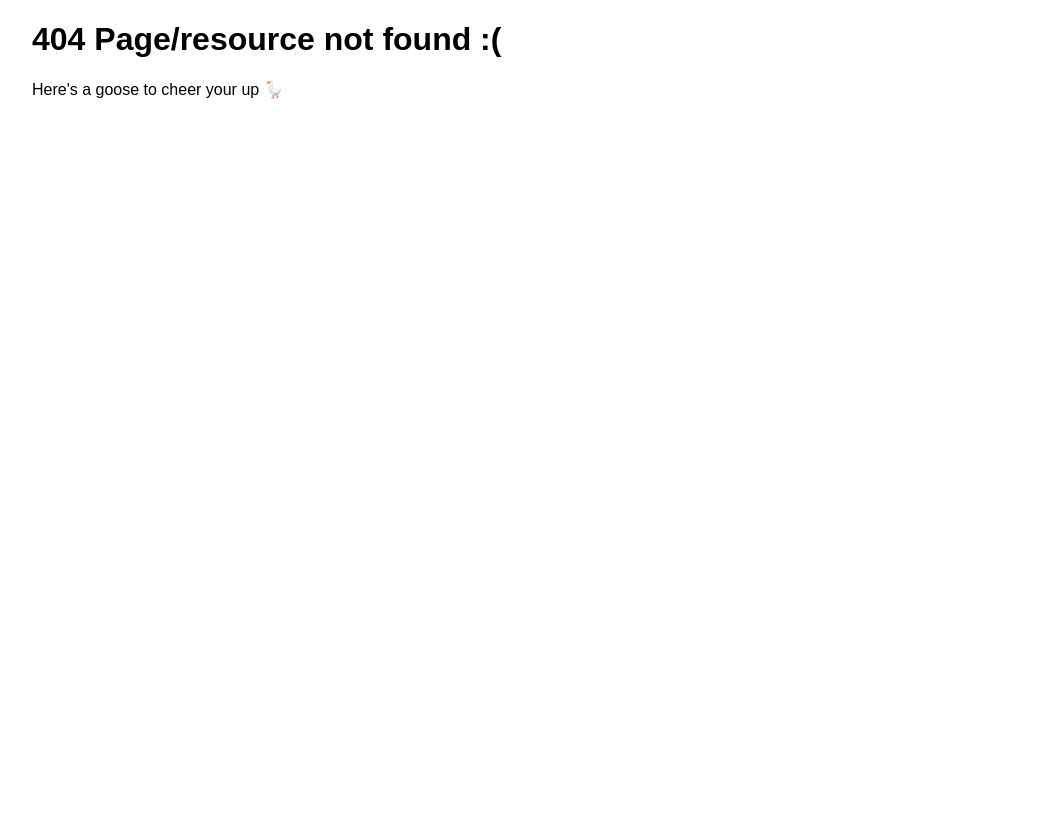
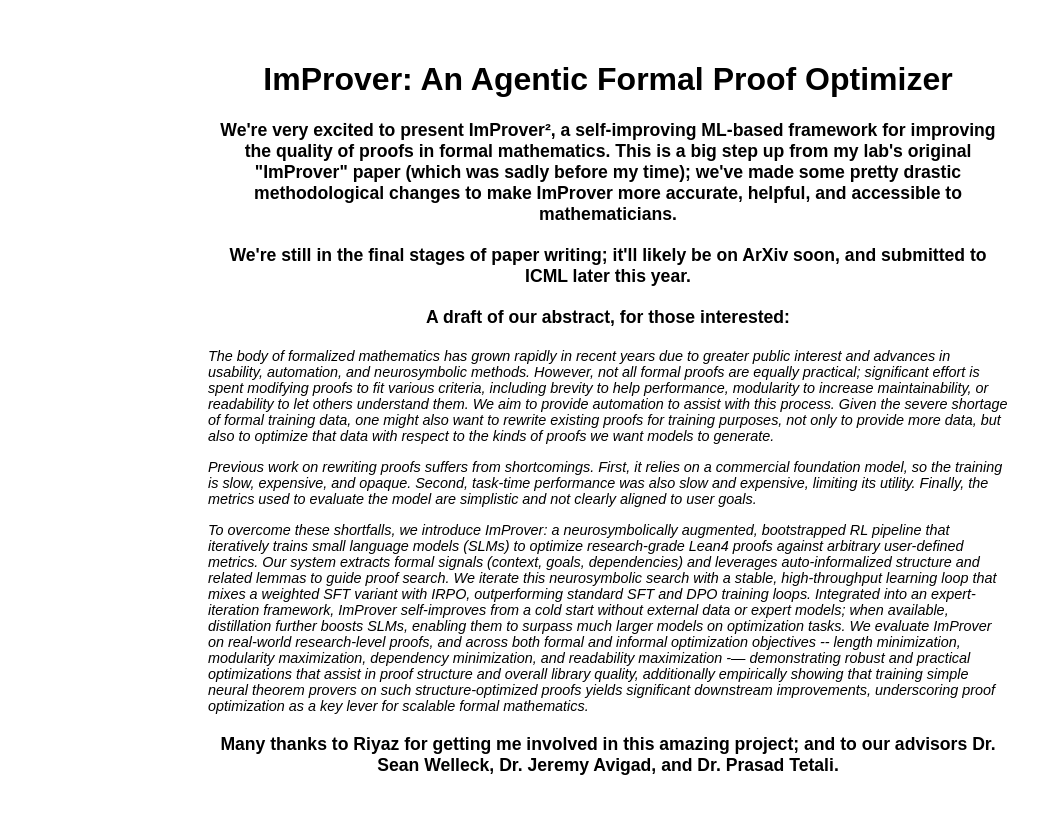
Before and after one commit to taterowney/taterowney.github.io, a Next.js app: page /ImProver in a window 1280 px wide. Before the commit this address had no page. Shown: the top 814 px of the page, without its empty margins (32-1070 px from the left). Built offline with nearby package versions, Linux system fonts and the light colour scheme; a web font is replaced by a local one.

Commit message:
links wheee

```diff
--- /dev/null
+++ b/app/ImProver/page.js
@@ -0,0 +1,51 @@
+'use client';
+
+export default function PaperStatus() {
+
+  return (
+    <div style={{
+      display: 'flex',
+      flexDirection: 'column',
+      alignItems: 'center',
+      paddingTop: '40px',
+      minHeight: '100vh',
+      fontFamily: 'futura-pt, sans-serif'
+    }}>
+      <div style={{
+        width: '75%',
+        maxWidth: '800px',
+        textAlign: 'center'
+      }}>
+        <h1>ImProver: An Agentic Formal Proof Optimizer</h1>
+
+        <strong style={{ fontSize: '1.1em', display: 'block', marginBottom: '20px' }}>
+          We're very excited to present ImProver², a self-improving ML-based framework for improving the quality of proofs in formal mathematics. This is a big step up from my lab's original "ImProver" paper (which was sadly before my time); we've made some pretty drastic methodological changes to make ImProver more accurate, helpful, and accessible to mathematicians.
+        </strong>
+
+        <strong style={{ fontSize: '1.1em', display: 'block', marginBottom: '20px' }}>
+          We're still in the final stages of paper writing; it'll likely be on ArXiv soon, and submitted to ICML later this year.
+        </strong>
+
+        <strong style={{ fontSize: '1.1em', display: 'block', marginBottom: '20px' }}>
+          A draft of our abstract, for those interested:
+        </strong>
+
+        <i style={{ fontSize: '0.9em', display: 'block', marginBottom: '15px', textAlign: 'left' }}>
+          The body of formalized mathematics has grown rapidly in recent years due to greater public interest and advances in usability, automation, and neurosymbolic methods. However, not all formal proofs are equally practical; significant effort is spent modifying proofs to fit various criteria, including brevity to help performance, modularity to increase maintainability, or readability to let others understand them. We aim to provide automation to assist with this process. Given the severe shortage of formal training data, one might also want to rewrite existing proofs for training purposes, not only to provide more data, but also to optimize that data with respect to the kinds of proofs we want models to generate.
+        </i>
+
+        <i style={{ fontSize: '0.9em', display: 'block', marginBottom: '15px', textAlign: 'left' }}>
+          Previous work on rewriting proofs suffers from shortcomings. First, it relies on a commercial foundation model, so the training is slow, expensive, and opaque. Second, task-time performance was also slow and expensive, limiting its utility. Finally, the metrics used to evaluate the model are simplistic and not clearly aligned to user goals.
+        </i>
+
+        <i style={{ fontSize: '0.9em', display: 'block', textAlign: 'left' }}>
+          To overcome these shortfalls, we introduce ImProver: a neurosymbolically augmented, bootstrapped RL pipeline that iteratively trains small language models (SLMs) to optimize research-grade Lean4 proofs against arbitrary user-defined metrics. Our system extracts formal signals (context, goals, dependencies) and leverages auto-informalized structure and related lemmas to guide proof search. We iterate this neurosymbolic search with a stable, high-throughput learning loop that mixes a weighted SFT variant with IRPO, outperforming standard SFT and DPO training loops. Integrated into an expert-iteration framework, ImProver self-improves from a cold start without external data or expert models; when available, distillation further boosts SLMs, enabling them to surpass much larger models on optimization tasks. We evaluate ImProver on real-world research-level proofs, and across both formal and informal optimization objectives -- length minimization, modularity maximization, dependency minimization, and readability maximization -— demonstrating robust and practical optimizations that assist in proof structure and overall library quality, additionally empirically showing that training simple neural theorem provers on such structure-optimized proofs yields significant downstream improvements, underscoring proof optimization as a key lever for scalable formal mathematics.
+        </i>
+
+        <strong style={{ fontSize: '1.1em', display: 'block', marginTop: '20px' }}>
+          Many thanks to Riyaz for getting me involved in this amazing project; and to our advisors Dr. Sean Welleck, Dr. Jeremy Avigad, and Dr. Prasad Tetali.
+        </strong>
+      </div>
+    </div>
+  );
+}
```
Also changed, not shown: app/CompVis/page.js (added, +26 -0 lines), app/DSLs/page.js (added, +27 -0 lines), app/jailbreak/page.js (added, +39 -0 lines), app/linkedin/page.js (added, +25 -0 lines).
